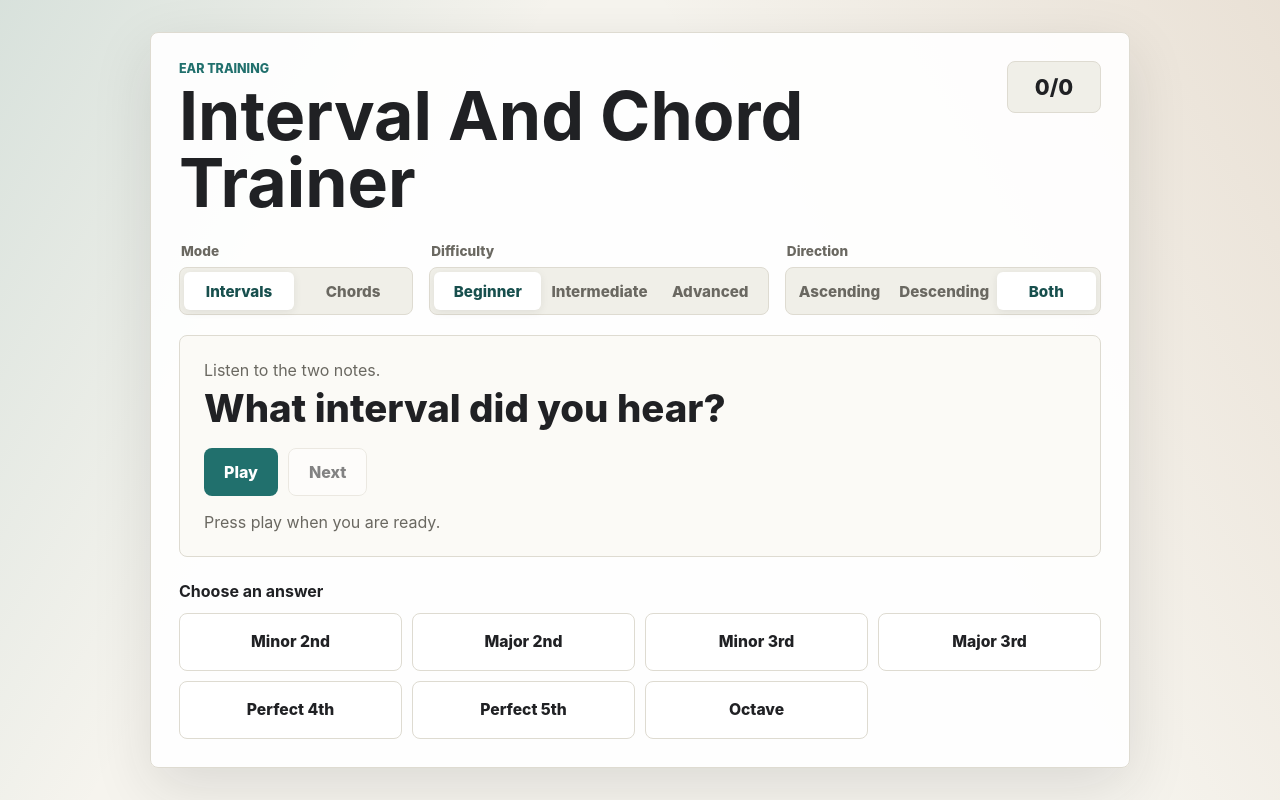
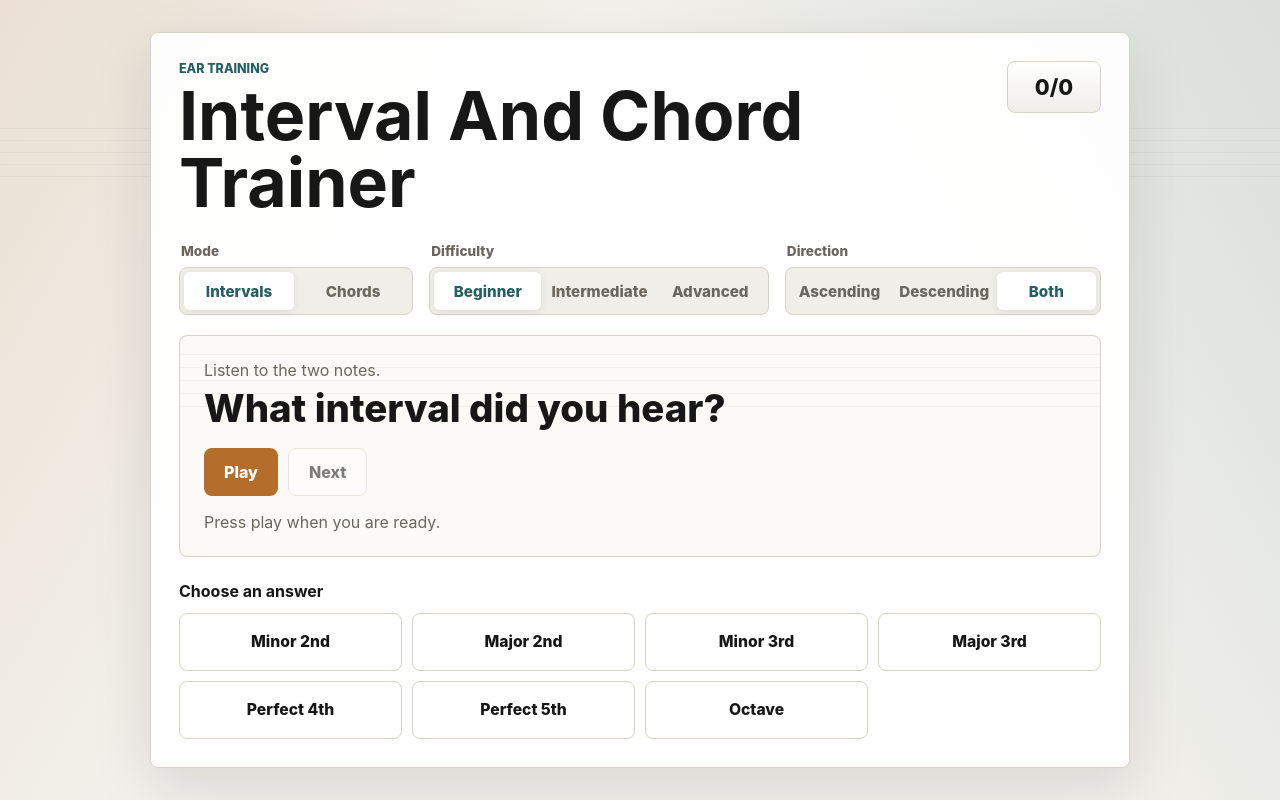
Before and after one commit to bballflyer/ear-trainer, a plain HTML site: page index.html in a window 1280 px wide. Drawn offline with Linux system fonts and the light colour scheme.

Commit message:
changing UI color

```diff
--- a/styles.css
+++ b/styles.css
@@ -1,17 +1,20 @@
 :root {
   color-scheme: light;
-  --bg: #f6f4ee;
+  --bg: #f3f1ec;
   --surface: #ffffff;
-  --surface-strong: #f0efe8;
-  --ink: #202124;
-  --muted: #6a6861;
-  --line: #dedbd1;
-  --accent: #21706d;
-  --accent-strong: #174f4d;
-  --accent-soft: #dcefeb;
-  --wrong: #a43e37;
-  --right: #2f7650;
-  --shadow: 0 20px 60px rgba(32, 33, 36, 0.12);
+  --surface-strong: #efeee9;
+  --surface-warm: #fbfaf7;
+  --ink: #171717;
+  --muted: #6b665d;
+  --line: #d8d3c7;
+  --accent: #b46d2a;
+  --accent-strong: #835019;
+  --accent-soft: #f4e6d6;
+  --secondary: #235f63;
+  --secondary-soft: #dfedeb;
+  --wrong: #a6413b;
+  --right: #2e6f4b;
+  --shadow: 0 20px 60px rgba(23, 23, 23, 0.12);
   font-family:
     Inter, ui-sans-serif, system-ui, -apple-system, BlinkMacSystemFont, "Segoe UI",
     sans-serif;
@@ -25,8 +28,9 @@ body {
   margin: 0;
   min-height: 100vh;
   background:
-    linear-gradient(120deg, rgba(33, 112, 109, 0.14), transparent 32%),
-    linear-gradient(240deg, rgba(141, 85, 36, 0.12), transparent 36%),
+    repeating-linear-gradient(to bottom, rgba(23, 23, 23, 0.035) 0 1px, transparent 1px 12px) center 17% / 100% 49px no-repeat,
+    linear-gradient(120deg, rgba(180, 109, 42, 0.13), transparent 34%),
+    linear-gradient(240deg, rgba(35, 95, 99, 0.12), transparent 38%),
     var(--bg);
   color: var(--ink);
 }
@@ -55,7 +59,7 @@ button:disabled {
   padding: 28px;
   border: 1px solid var(--line);
   border-radius: 8px;
-  background: rgba(255, 255, 255, 0.92);
+  background: rgba(255, 255, 255, 0.94);
   box-shadow: var(--shadow);
 }
 
@@ -69,7 +73,7 @@ button:disabled {
 
 .eyebrow {
   margin: 0 0 6px;
-  color: var(--accent);
+  color: var(--secondary);
   font-size: 0.78rem;
   font-weight: 800;
   letter-spacing: 0;
@@ -89,7 +93,7 @@ h1 {
   padding: 12px 16px;
   border: 1px solid var(--line);
   border-radius: 8px;
-  background: var(--surface-strong);
+  background: linear-gradient(180deg, #ffffff, var(--surface-strong));
   font-size: 1.35rem;
   font-weight: 800;
   text-align: center;
@@ -143,7 +147,7 @@ legend {
 
 .segmented button.is-active {
   background: var(--surface);
-  color: var(--accent-strong);
+  color: var(--secondary);
   box-shadow: 0 2px 8px rgba(32, 33, 36, 0.08);
 }
 
@@ -152,7 +156,9 @@ legend {
   padding: 24px;
   border: 1px solid var(--line);
   border-radius: 8px;
-  background: #fbfaf6;
+  background:
+    repeating-linear-gradient(to bottom, rgba(23, 23, 23, 0.045) 0 1px, transparent 1px 13px) 0 18px / 100% 53px no-repeat,
+    var(--surface-warm);
 }
 
 .prompt-label,
@@ -229,19 +235,19 @@ legend {
 }
 
 .answer-grid button:hover:not(:disabled) {
-  border-color: var(--accent);
-  background: var(--accent-soft);
+  border-color: var(--secondary);
+  background: var(--secondary-soft);
 }
 
 .answer-grid button.is-correct {
   border-color: var(--right);
-  background: #e3f2e9;
+  background: #e2f0e7;
   color: var(--right);
 }
 
 .answer-grid button.is-wrong {
   border-color: var(--wrong);
-  background: #f8e5e3;
+  background: #f7e4e1;
   color: var(--wrong);
 }
 
```
